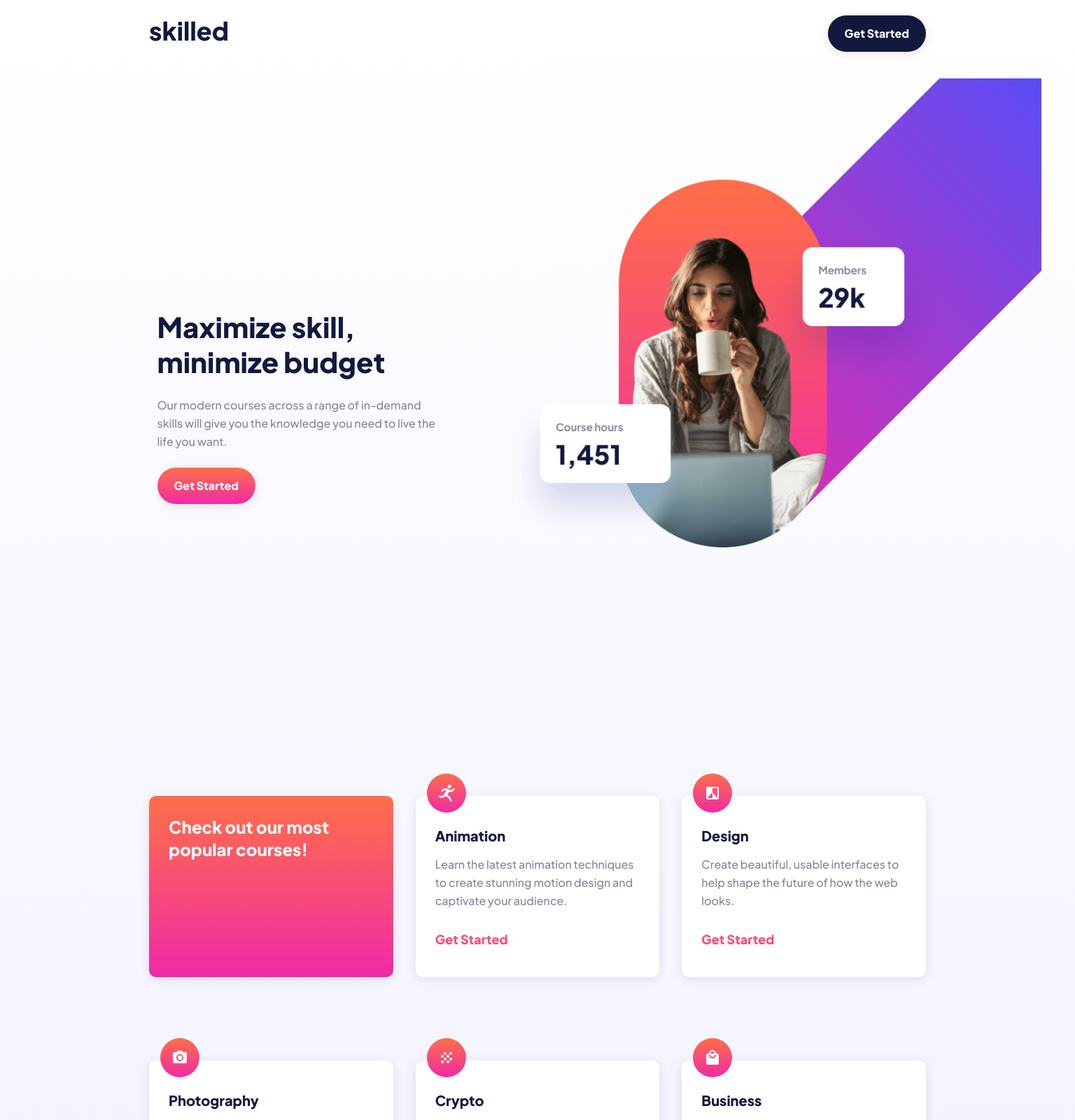
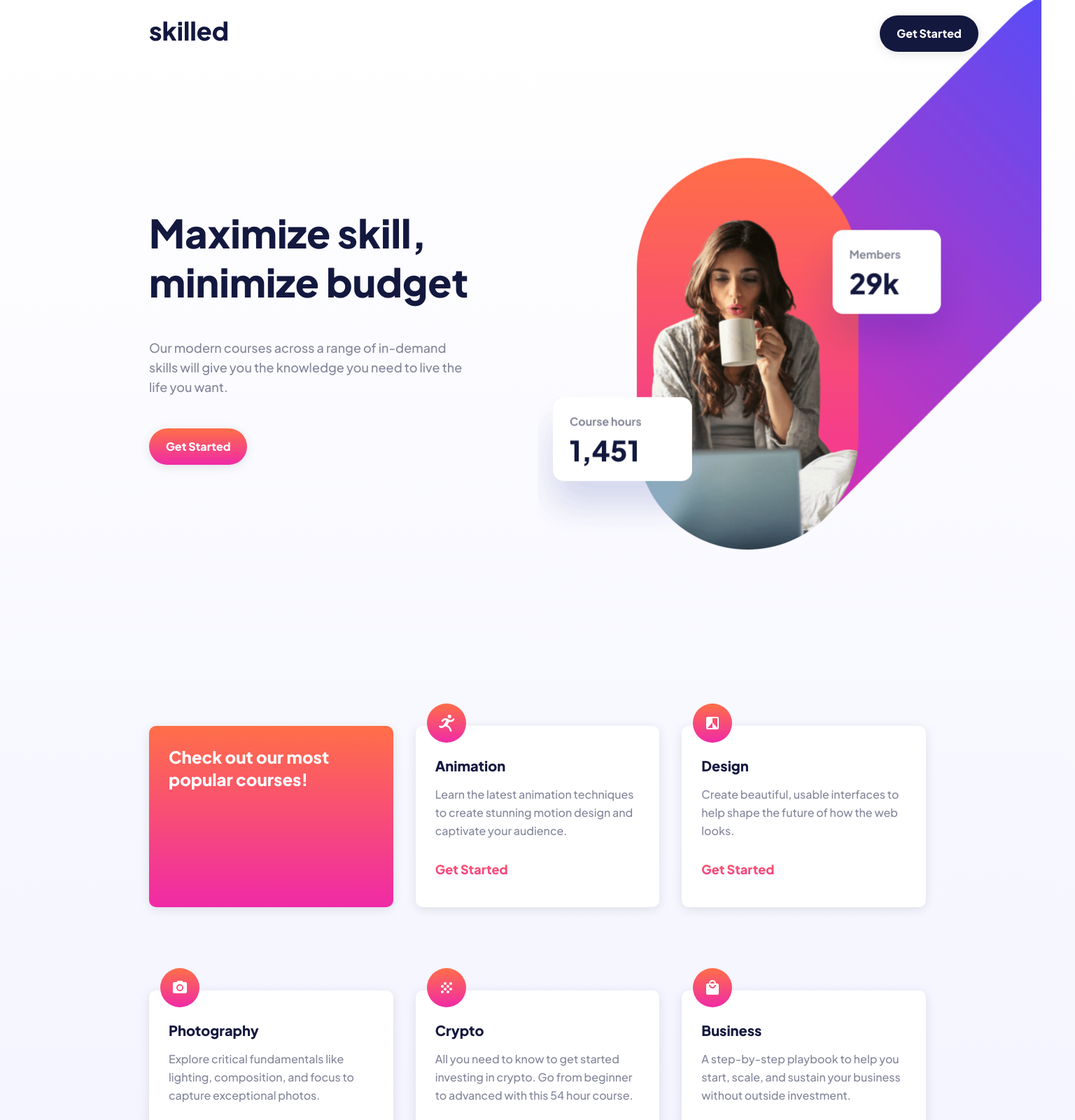
Before and after one commit to Hcmwebs/skilled-e-learning-landing, a React (Create React App) app: page / in a window 1536 px wide. Shown: the top 1600 px of the page at 70% size. Built offline with nearby package versions, Linux system fonts and the light colour scheme.

Commit message:
completed the resposiveness of the project
Signed-off-by: Heze <64218603+Hcmwebs@users.noreply.github.com>

```diff
--- a/src/Components/Hero.js
+++ b/src/Components/Hero.js
@@ -26,7 +26,6 @@ const Hero = () => {
 				<button className='btn btn-hero'> Get Started</button>
 			</div>
 			<div className='hero-img'>
-				<div className='img-container'>
 				<picture>
 					<source
 						media='(min-width: 1440px)'
@@ -62,7 +61,6 @@ const Hero = () => {
 				</picture>
 			</div>
 		</div>
-		</div>
 	)
 }
 
--- a/src/sass/components/_hero.scss
+++ b/src/sass/components/_hero.scss
@@ -30,13 +30,15 @@
 			justify-self: start;
 		}
 	}
+	&-img {
+		max-width: 100%;
+	}
 }
 
 @media (min-width: 768px) {
 	.hero {
 		grid-template-columns: repeat(2, 1fr);
-		transform: translateX(200px);
-		overflow: hidden;
+		transform: translateY(-100px);
 
 		&-text {
 			width: 398px;
@@ -44,34 +46,37 @@
 		}
 
 		&-img {
-			width: 640px;
-			height: 640px;
-
-			.img-container {
-				width: 100%;
-				height: 100%;
-				transform: translate(-100px, -100px);
+			max-height: 640px;
+			.img {
+				width: 640px;
+				height: 640px;
+				transform: translate(-100px, -50px);
 			}
 		}
 	}
 }
 @media (min-width: 1440px) {
 	.hero {
-		transform: translateX(170px);
 		&-text {
+			width: 457px;
+			height: 389px;
+
+			h1 {
+				font-size: 3.5rem;
+				line-height: $lineHeight * 7.056;
+			}
+			p {
+				font-size: 1.125rem;
+				line-height: $lineHeight * 2.8;
+			}
 		}
+		&-img {
+			max-height: 937px;
 
-		&-img {
-			width: 981px;
-			height: 937px;
-
-			.img-container {
-				transform: translate(50px, -150px);
-
-				.img {
-					position: absolute;
-					z-index: 0;
-				}
+			.img {
+				width: 981px;
+				height: 937px;
+				transform: translate(50px, -100px);
 			}
 		}
 	}
--- a/src/sass/components/_img.scss
+++ b/src/sass/components/_img.scss
@@ -2,10 +2,9 @@
 
 .img-container {
 	max-width: 100%;
-
-	.img {
-		width: 100%;
-		height: auto;
-		object-fit: cover;
-	}
 }
+.img {
+	width: 100%;
+	height: auto;
+	object-fit: cover;
+}
--- a/src/sass/layout/_footer.scss
+++ b/src/sass/layout/_footer.scss
@@ -2,14 +2,15 @@
 
 .footer {
 	width: 100%;
-	min-height: 7.5rem;
 	.container {
 		@include grid(center);
 		grid-template-columns: repeat(2, 1fr);
 		background-color: $dark-bluish-grey;
+		padding-block: 2rem;
 
 		.img {
 			justify-self: start;
+			max-width: 89px;
 		}
 		.btn {
 			justify-self: end;
--- a/src/sass/layout/_main.scss
+++ b/src/sass/layout/_main.scss
@@ -2,7 +2,7 @@
 
 .main {
 	width: 100%;
-	margin-bottom: $margin * 6.6;
+	transform: translateY(-60px);
 
 	.container {
 		@include grid(center);
@@ -14,7 +14,7 @@
 
 @media (min-width: 768px) {
 	.main {
-		margin-bottom: $margin * 9.3;
+		transform: translateY(-100px);
 		.container {
 			grid-template-columns: repeat(auto-fit, minmax(min(100%, 320px), 1fr));
 			gap: $gap * 3.2;
--- a/src/sass/layout/_nav.scss
+++ b/src/sass/layout/_nav.scss
@@ -5,10 +5,25 @@
 	@include grid(center);
 	grid-template-columns: repeat(2, 1fr);
 
-  .img-container {
-    justify-self: start;
-  }
-  .btn{
-    justify-self: end;
-  }
+	.img-container {
+		justify-self: start;
+	}
+	.btn {
+		justify-self: end;
+	}
 }
+
+@media (min-width: 768px) {
+	.nav {
+		.btn {
+			justify-self: start;
+		}
+	}
+}
+@media (min-width: 1440px) {
+	.nav {
+		.btn {
+			justify-self: center;
+		}
+	}
+}
```
Lines whose indentation alone changed are shown as unchanged.
